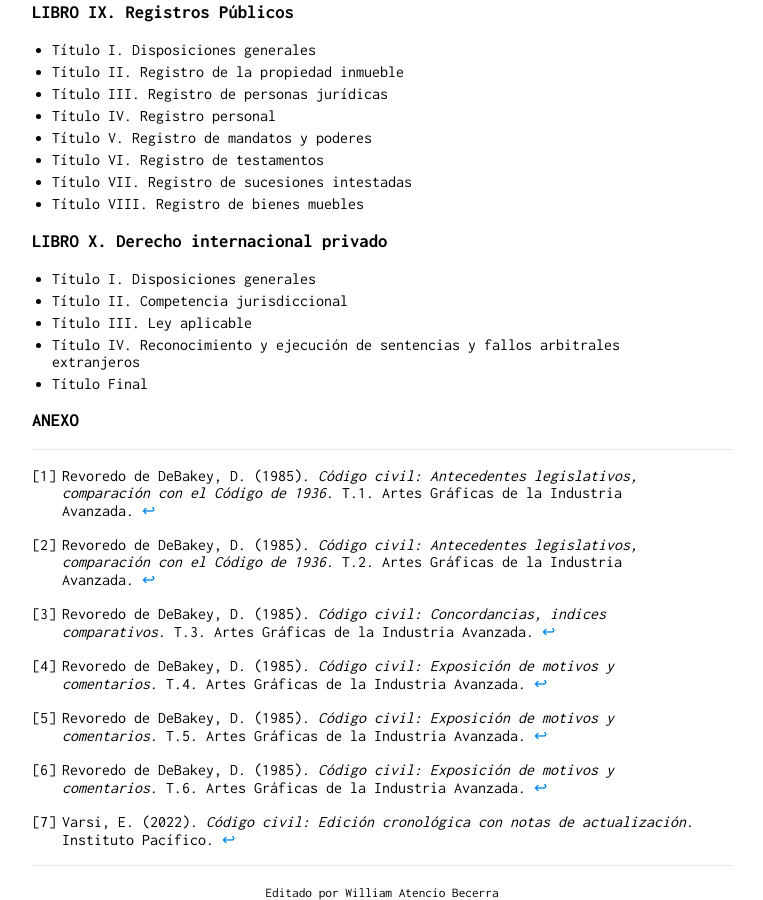
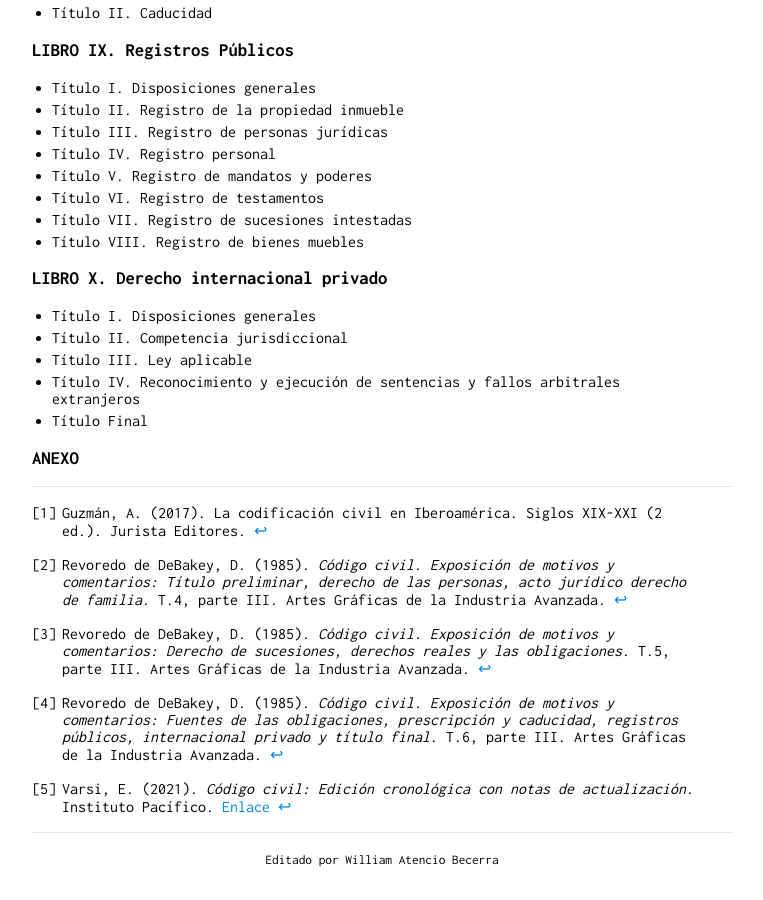
Before and after one commit to actio1680/actio1680.github.io, a Jekyll site: the page built from cc1984.md, in a window 1280 px wide and 900 px high, scrolled down 4415 px. Shown: the whole window, without its empty margins (258-1021 px from the left). Built offline with Jekyll 4.4.1, drawn with Linux system fonts in a browser that asks for light colours; our own code applies the rules of GitHub Pages for plain Markdown files; after the commit the page ends 5282 px from its top, so only the background shows below that; some of the changed text lies outside the part shown.

Commit message:
Update cc1984.md

```diff
--- a/cc1984.md
+++ b/cc1984.md
@@ -2,7 +2,7 @@
 layout: default
 ---
 ## CÓDIGO CIVIL DEL PERÚ 1984
-Se promulgo el 24 de julio de 1984, mediante [Decreto Legislativo 295](https://github.com/actio1680/Cuerpos-legales-Peru/blob/main/Decretos-Legislativos/Decreto-Legislativo-295.md), entrando en vigencia el 14 de noviembre del mismo año.[^1][^2][^3][^4][^5][^6][^7]
+Se promulgo el 24 de julio de 1984, mediante [Decreto Legislativo 295](https://github.com/actio1680/Cuerpos-legales-Peru/blob/main/Decretos-Legislativos/Decreto-Legislativo-295.md), entrando en vigencia el 14 de noviembre del mismo año[^1]. El Código Civil de 1984 consta de un Título Preliminar y diez libros[^2][^3][^4][^5], con un total de 2122 artículos en su versión original. El índice corresponde a la primera versión promulgada.
 
 ### TÍTULO PRELIMINAR
 ### LIBRO I. Derecho de las personas
@@ -198,10 +198,9 @@
 ### ANEXO
 
 ---
-[^1]: Revoredo de DeBakey, D. (1985). *Código civil: Antecedentes legislativos, comparación con el Código de 1936*. T.1. Artes Gráficas de la Industria Avanzada.
-[^2]: Revoredo de DeBakey, D. (1985). *Código civil: Antecedentes legislativos, comparación con el Código de 1936*. T.2. Artes Gráficas de la Industria Avanzada.
-[^3]: Revoredo de DeBakey, D. (1985). *Código civil: Concordancias, indices comparativos*. T.3. Artes Gráficas de la Industria Avanzada.
-[^4]: Revoredo de DeBakey, D. (1985). *Código civil: Exposición de motivos y comentarios*. T.4. Artes Gráficas de la Industria Avanzada.
-[^5]: Revoredo de DeBakey, D. (1985). *Código civil: Exposición de motivos y comentarios*. T.5. Artes Gráficas de la Industria Avanzada.
-[^6]: Revoredo de DeBakey, D. (1985). *Código civil: Exposición de motivos y comentarios*. T.6. Artes Gráficas de la Industria Avanzada.
-[^7]: Varsi, E. (2022). *Código civil: Edición cronológica con notas de actualización*. Instituto Pacífico.
+
+[^1]: Guzmán, A. (2017). La codificación civil en Iberoamérica. Siglos XIX-XXI (2 ed.). Jurista Editores.
+[^2]: Revoredo de DeBakey, D. (1985). *Código civil. Exposición de motivos y comentarios: Título preliminar, derecho de las personas, acto jurídico derecho de familia*. T.4, parte III. Artes Gráficas de la Industria Avanzada.
+[^3]: Revoredo de DeBakey, D. (1985). *Código civil. Exposición de motivos y comentarios: Derecho de sucesiones, derechos reales y las obligaciones*. T.5, parte III. Artes Gráficas de la Industria Avanzada.
+[^4]: Revoredo de DeBakey, D. (1985). *Código civil. Exposición de motivos y comentarios: Fuentes de las obligaciones, prescripción y caducidad, registros públicos, internacional privado y título final*. T.6, parte III. Artes Gráficas de la Industria Avanzada.
+[^5]: Varsi, E. (2021). *Código civil: Edición cronológica con notas de actualización*. Instituto Pacífico. [Enlace](https://repositorio.ulima.edu.pe/bitstream/handle/20.500.12724/14033/Varsi_Codigo_civil_anotado.pdf)
```
